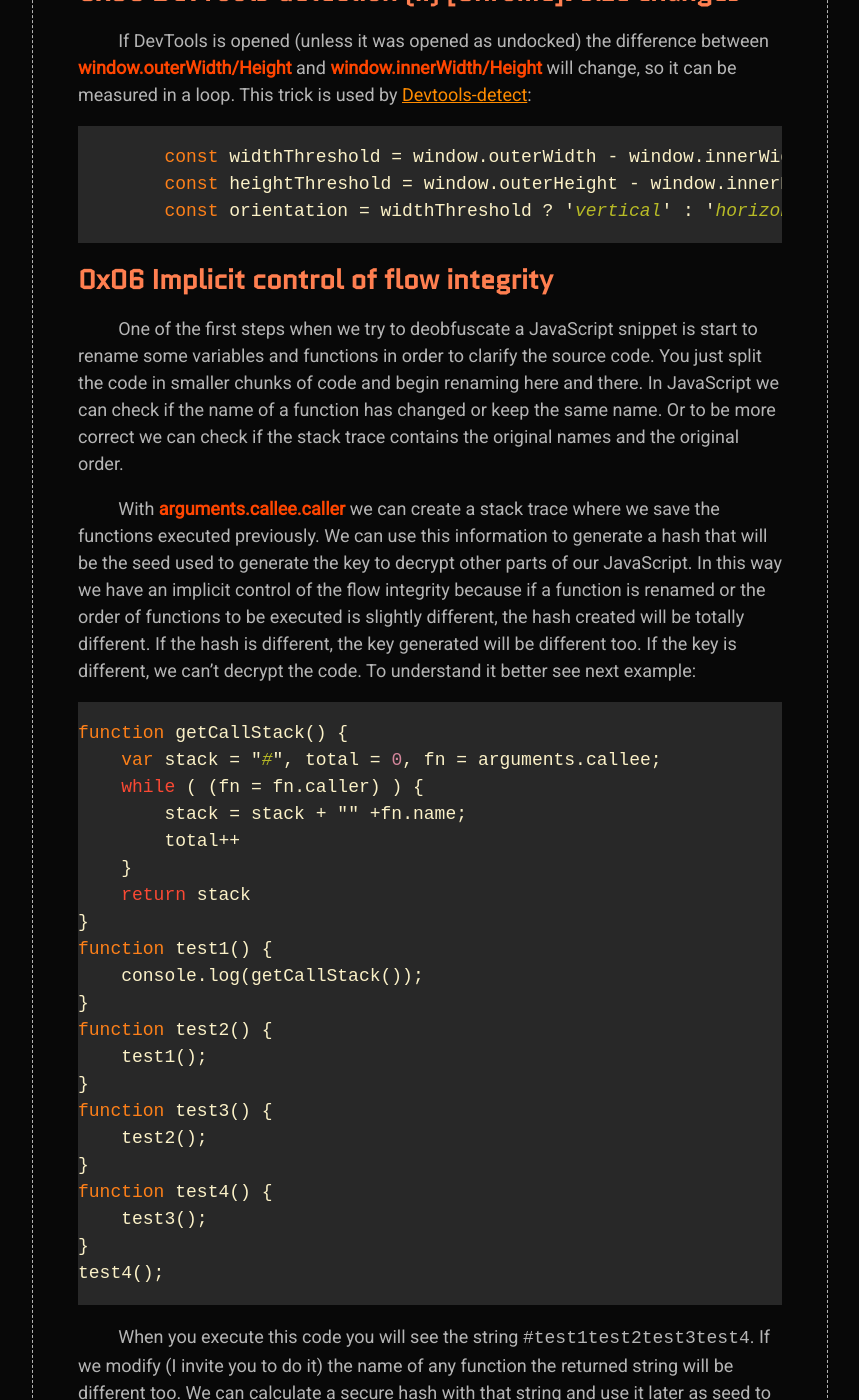
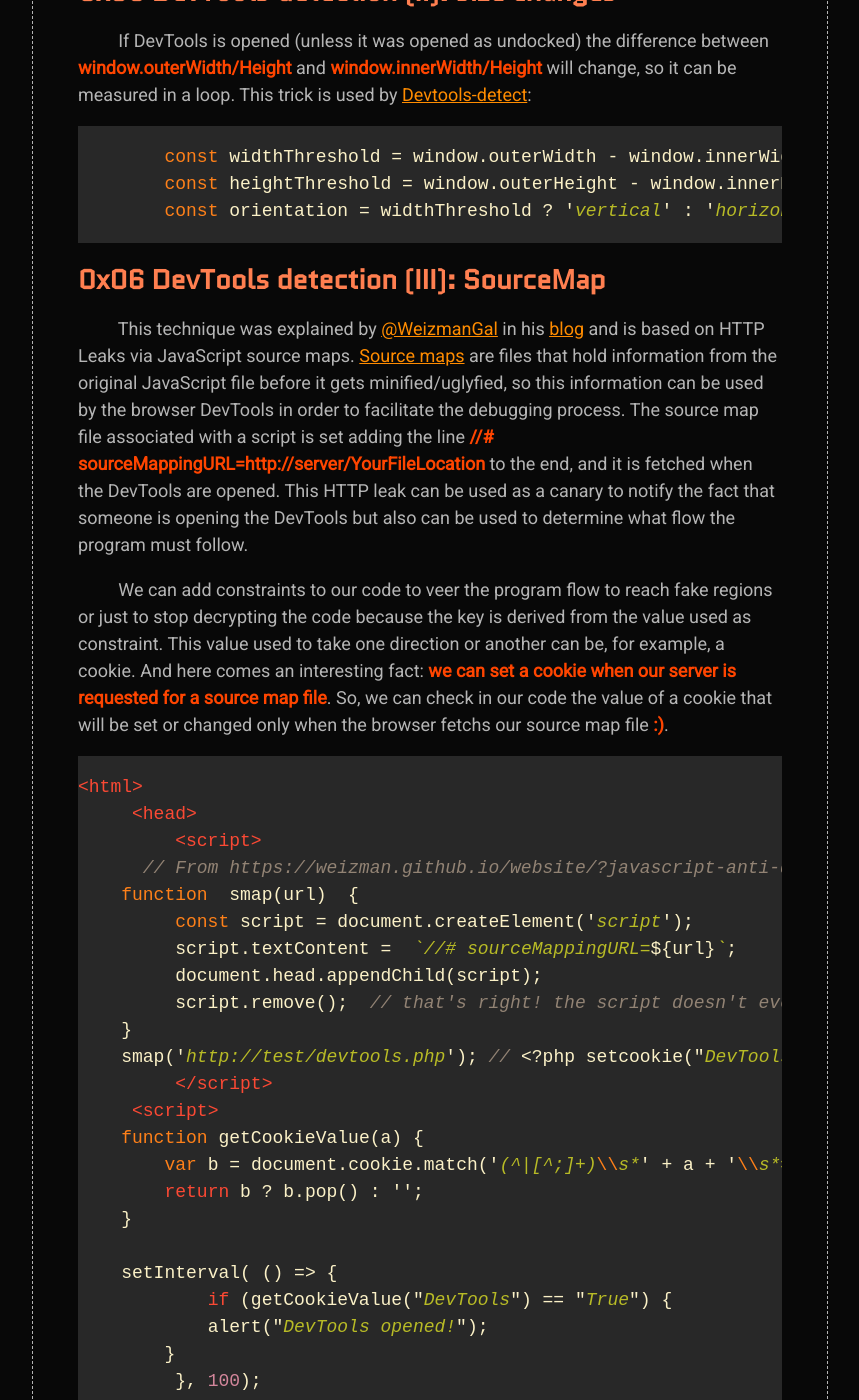
Before and after one commit to X-C3LL/x-c3ll.github.io, a Jekyll site: the page built from _posts/2018-02-08-javascript-antidebugging.md, in a window 1280 px wide and 1400 px high, scrolled down 7049 px. Shown: the whole window, without its empty margins (210-1069 px from the left). Built offline with Jekyll 4.4.1, drawn with Linux system fonts in a browser that asks for light colours; some of the changed text lies outside the part shown.

Commit message:
Update 2018-02-08-javascript-antidebugging.md

````diff
--- a/_posts/2018-02-08-javascript-antidebugging.md
+++ b/_posts/2018-02-08-javascript-antidebugging.md
@@ -224,7 +224,7 @@ Object.defineProperty(div, "id", {get: () => {
 }});
 ```
 
-## 0x05 DevTools detection (II) [Chrome]: size changes
+## 0x05 DevTools detection (II): size changes
 &nbsp;&nbsp;&nbsp;&nbsp;&nbsp;&nbsp;&nbsp;&nbsp;
 If DevTools is opened (unless it was opened as undocked) the difference between __window.outerWidth/Height__ and __window.innerWidth/Height__ will change, so it can be measured in a loop. This trick is used by [Devtools-detect](https://github.com/sindresorhus/devtools-detect):
 
@@ -235,7 +235,47 @@ If DevTools is opened (unless it was opened as undocked) the difference between
 ```
 
 
-## 0x06 Implicit control of flow integrity
+
+## 0x06 DevTools detection (III): SourceMap
+&nbsp;&nbsp;&nbsp;&nbsp;&nbsp;&nbsp;&nbsp;&nbsp;
+This technique was explained by [@WeizmanGal](https://twitter.com/WeizmanGal) in his [blog](https://weizman.github.io/website/?javascript-anti-debugging-some-next-level-shit-part-1) and is based on HTTP Leaks via JavaScript source maps. [Source maps](https://developer.mozilla.org/en-US/docs/Tools/Debugger/How_to/Use_a_source_map) are files that hold information from the original JavaScript file before it gets minified/uglyfied, so this information can be used by the browser DevTools in order to facilitate the debugging process. The source map file associated with a script is set adding the line __//# sourceMappingURL=http://server/YourFileLocation__ to the end, and it is fetched when the DevTools are opened. This HTTP leak can be used as a canary to notify the fact that someone is opening the DevTools but also can be used to determine what flow the program must follow.
+
+&nbsp;&nbsp;&nbsp;&nbsp;&nbsp;&nbsp;&nbsp;&nbsp;
+We can add constraints to our code to veer the program flow to reach fake regions or just to stop decrypting the code because the key is derived from the value used as constraint. This value used to take one direction or another can be, for example, a cookie. And here comes an interesting fact: __we can set a cookie when our server is requested for a source map file__. So, we can check in our code the value of a cookie that will be set or changed only when the browser fetchs our source map file __:)__.
+
+```html
+<html>
+     <head>
+         <script>
+      // From https://weizman.github.io/website/?javascript-anti-debugging-some-next-level-shit-part-1
+    function  smap(url)  {
+         const script = document.createElement('script');
+         script.textContent =  `//# sourceMappingURL=${url}`;
+         document.head.appendChild(script);
+         script.remove();  // that's right! the script doesn't even have to stay in DOM for this feature to work! how cool is that?!
+    }
+    smap('http://test/devtools.php'); // <?php setcookie("DevTools", "True"); ?>
+         </script>
+     <script>
+    function getCookieValue(a) {
+        var b = document.cookie.match('(^|[^;]+)\\s*' + a + '\\s*=\\s*([^;]+)');
+        return b ? b.pop() : '';
+    }
+
+    setInterval( () => {
+            if (getCookieValue("DevTools") == "True") {
+            alert("DevTools opened!");
+        }
+         }, 100);
+     </script>
+     </head>
+     <body>
+         <h1>Testing SourceMappingURL</h1>
+     </body>
+ </html>
+```
+
+## 0x07 Implicit control of flow integrity
 
 &nbsp;&nbsp;&nbsp;&nbsp;&nbsp;&nbsp;&nbsp;&nbsp;
 One of the first steps when we try to deobfuscate a JavaScript snippet is start to rename some variables and functions in order to clarify the source code. You just split the code in smaller chunks of code and begin renaming here and there. In JavaScript we can check if the name of a function has changed or keep the same name. Or to be more correct we can check if the stack trace contains the original names and the original order.
````
Also changed, not shown: other parts of _posts/2018-02-08-javascript-antidebugging.md (+7 -7 lines).
